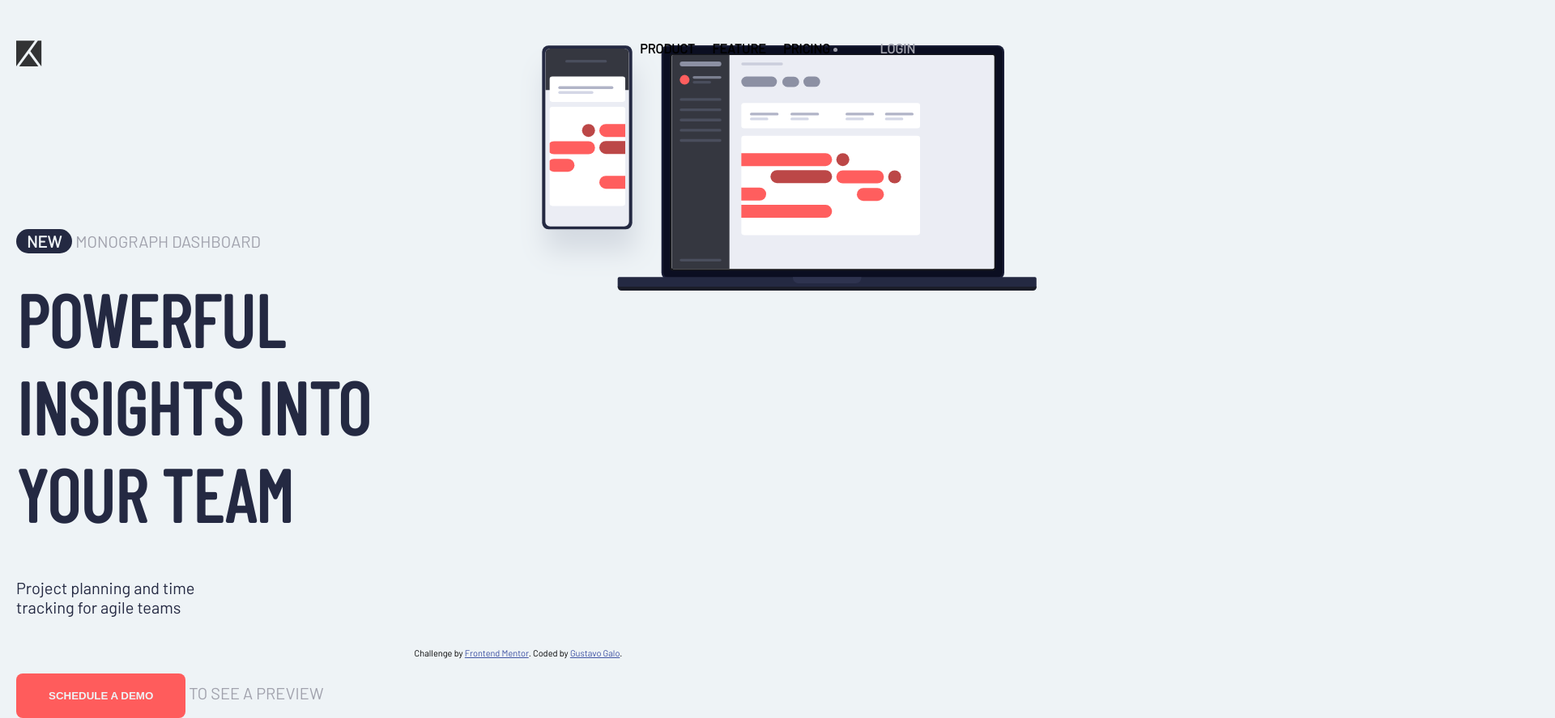
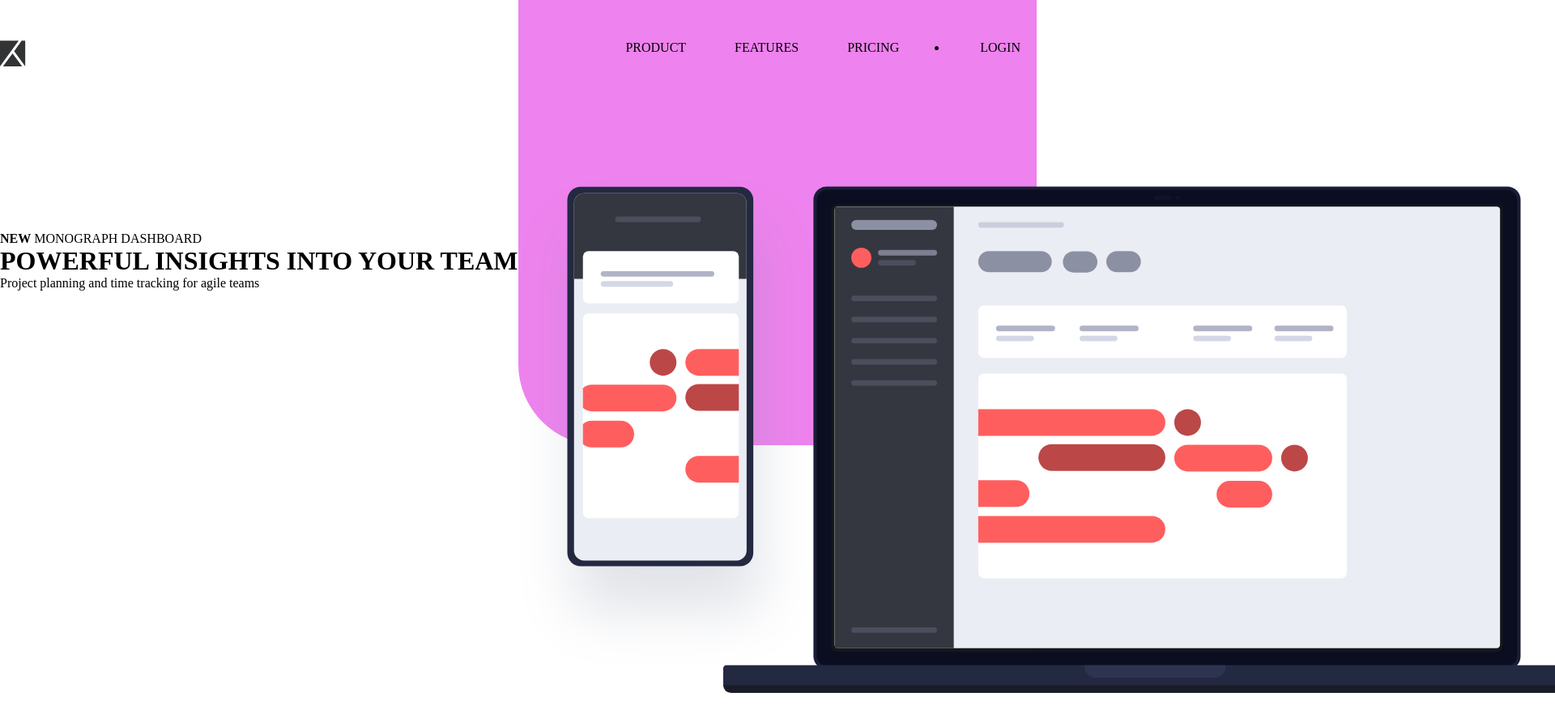
Before and after one commit to GustavoGalo/project-tracking-into-component, a plain HTML site: page index.html in a window 1280 px wide. Shown: the top 887 px of the page at 81% size, 1920 px wide, since content can reach past the window. After the commit the page ends 860 px from the top, so only its background shows below. Drawn offline with nearby package versions, Linux system fonts and the light colour scheme.

Commit message:
fix interface

```diff
--- a/index.html
+++ b/index.html
@@ -2,159 +2,107 @@
 <html lang="en">
 <head>
     <meta charset="UTF-8">
-  <meta name="viewport" content="width=device-width, initial-scale=1.0"> <!-- displays site properly based on user's device -->
-  <link rel="icon" type="image/png" sizes="32x32" href="./images/favicon-32x32.png">
-
-  <title>Frontend Mentor | Project tracking intro component</title>
-  <link href="https://fonts.googleapis.com/css?family=Barlow+Condensed&display=swap" rel="stylesheet">
-  <link href="https://fonts.googleapis.com/css?family=Barlow&display=swap" rel="stylesheet">
-
+    <meta name="viewport" content="width=device-width, initial-scale=1.0">
+    <title>Document</title>
     <style>
-
-    /* footer styles */
-    .attribution { font-size: 11px; text-align: center; }
-    .attribution a { color: hsl(228, 45%, 44%); }
-
-    /* my styles */
-
         * {
-      padding: 0px;
-      margin: 0px;
+            margin: 0;
+            padding: 0;
             outline: 0;
             box-sizing: border-box;
         }
 
         body {
-      font-family: 'Barlow', sans-serif;
             height: 100vh;
-      background: hsl(207, 33%, 95%);
-      font-weight: 400;
+            overflow-x: hidden;
         }
 
         main {
-      height: 100vh;
-    }
-
-    main .center {
-      display: flex;
-      flex-direction: row;
             max-width: 1440px;
             margin: 0 auto;
+            display: flex;
             padding-top: 50px;
         }
 
-    main .center .left {
+        main .left {
             height: 100vh;
             width: 50%;
-      font-size: 20px;
-      padding: 0 20px;
         }
 
-    main .center .left span, main .center .left p:nth-child(1) {
-      color: hsl(231, 7%, 65%);
+        main .left .text{
+            padding-top: 200px;
         }
 
-    main .center .left p strong {
-      background: hsl(230, 29%, 20%);
-      color: hsl(207, 33%, 95%);
-      padding: 3px 13px;
-      border-radius: 20px;
+        main .right {
+            height: 100vh;
+            width: 50%;
         }
 
-    main .center .left h1 {
-      margin-top: 30px;
-      font-size: 90px;
-      font-family: 'Barlow Condensed';
-      color: hsl(230, 29%, 20%);
-      font-weight: 800;
+        main .right nav {
+            display: flex;
+            justify-content: space-between;
         }
 
-    main .center .left p:nth-last-of-type(1) {
-      margin-top: 50px;
-      width: 45%;
-      color: hsl(230, 29%, 20%);
+        main .right nav span {
+            padding-left: 10px;
         }
 
-    main .center .left .text .footer-text {
-      margin-top: 70px;
+        main .right nav ul{
+            display: flex;
+            padding-right: 20px;
         }
 
-    main .center .left .text .footer-text button {
-      background: hsl(0, 100%, 68%);
-      color: hsl(207, 33%, 95%);
-      padding: 20px 40px;
-      border-radius: 8px;
-      border: none;
-      font-weight: bold;
-      cursor: pointer;
+        main .right nav ul li:not(:first-child) {
+            margin-left: 60px;
         }
 
-    main .center .left img[alt="logo"] {
-      margin-bottom: 200px;
-    }
-
-    main .center .right {
-      height: 100vh;
-      width: 50%;
-      background-image: url(./images/illustration-devices.svg);
-      background-repeat: no-repeat;
-      background-size: contain;
-    }
-
-    main .center .right nav ul {
-      display: flex;
-      justify-content: space-between;
-      padding: 0 150px;
-      font-weight: bold;
-    }
-
-    main .center .right nav ul li:hover {
-      cursor: pointer;
-      text-decoration: underline;
-    }
-
-    main .center .right nav ul li:not(:nth-child(4)) {
+        main .right nav ul li:not(:last-child) {
             list-style: none;
         }
 
-    main .center .right nav ul li:nth-child(4) {
+        main .right nav ul li:last-child {
             padding-left: 40px;
-      color: hsl(231, 7%, 65%);
+        }
+
+        main .right .top {
+            height: 550px;
+            width: 50vw;
+            background-color: violet;
+            position: absolute;
+            top: 0%;
+            z-index: -1;
+            border-bottom-left-radius: 100px;
+        }
+
+        main .right img {
+            padding-top: 150px;
+            width: 1320px;
         }
     </style>
 </head>
 <body>
     <main>
-    <div class="center">
         <div class="left">
             <img src="./images/logo.svg" alt="logo">
             <div class="text">
                 <p><strong>NEW</strong> MONOGRAPH DASHBOARD</p>
                 <h1>POWERFUL INSIGHTS INTO YOUR TEAM</h1>
                 <p>Project planning and time tracking for agile teams</p>
-          <div class="footer-text">
-            <button>SCHEDULE A DEMO</button>
-            <span>TO SEE A PREVIEW</span>
-          </div>
             </div>
         </div>
         <div class="right">
+            <div class="top"></div>
             <nav>
+                <span></span>
                 <ul>
                     <li>PRODUCT</li>
-            <li>FEATURE</li>
+                    <li>FEATURES</li>
                     <li>PRICING</li>
                     <li>LOGIN</li>
-          </ol>
+                </ul>
             </nav>
-      </div>
+            <img src="./images/illustration-devices.svg" alt="illustration-devices">
         </div>
     </main>
-  <footer>
-    <p class="attribution">
-      Challenge by <a href="https://www.frontendmentor.io?ref=challenge" target="_blank">Frontend Mentor</a>.
-      Coded by <a href="#">Gustavo Galo</a>.
-    </p>
-  </footer>
 </body>
 </html>
```
Lines whose indentation alone changed are shown as unchanged.
